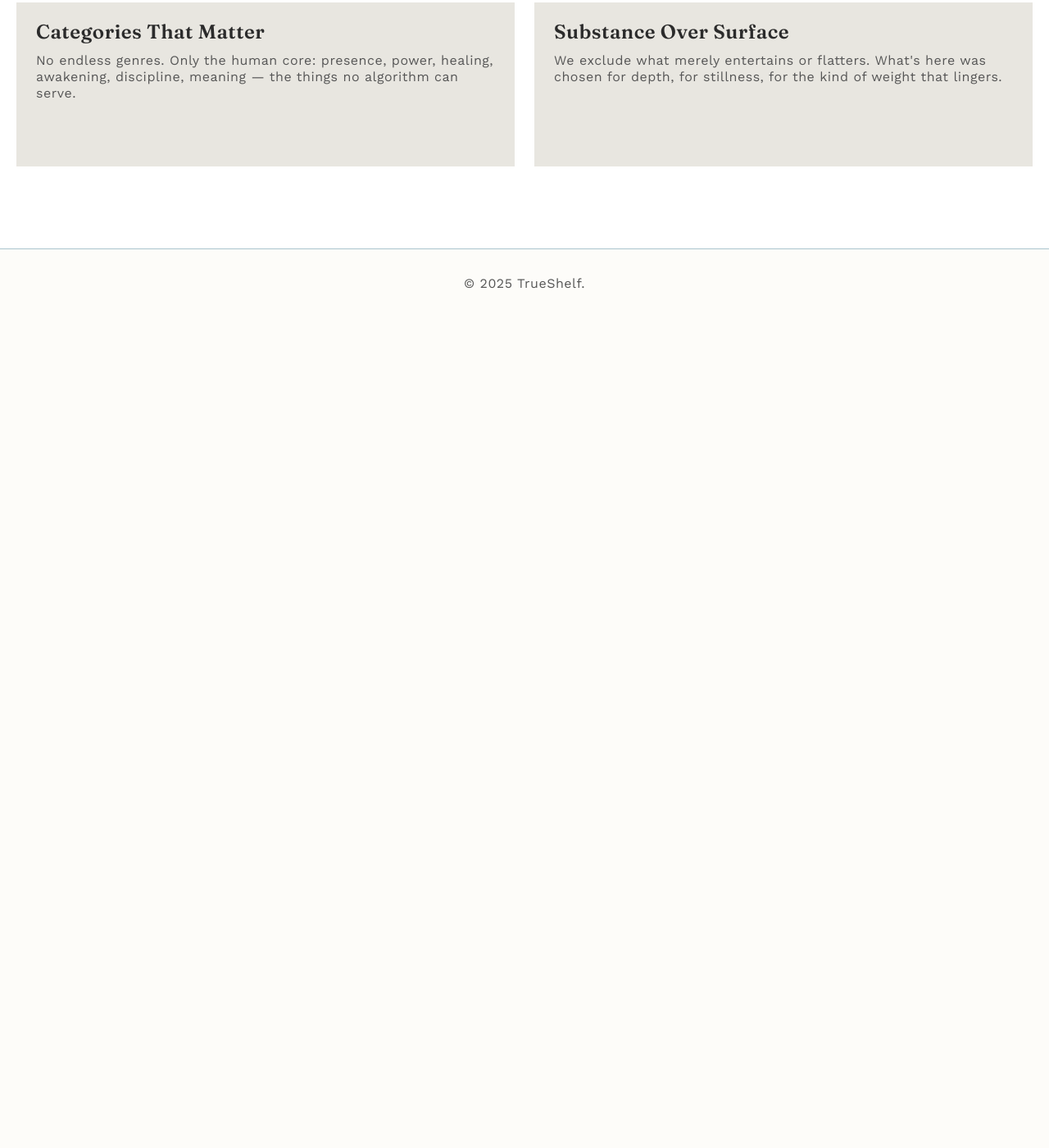
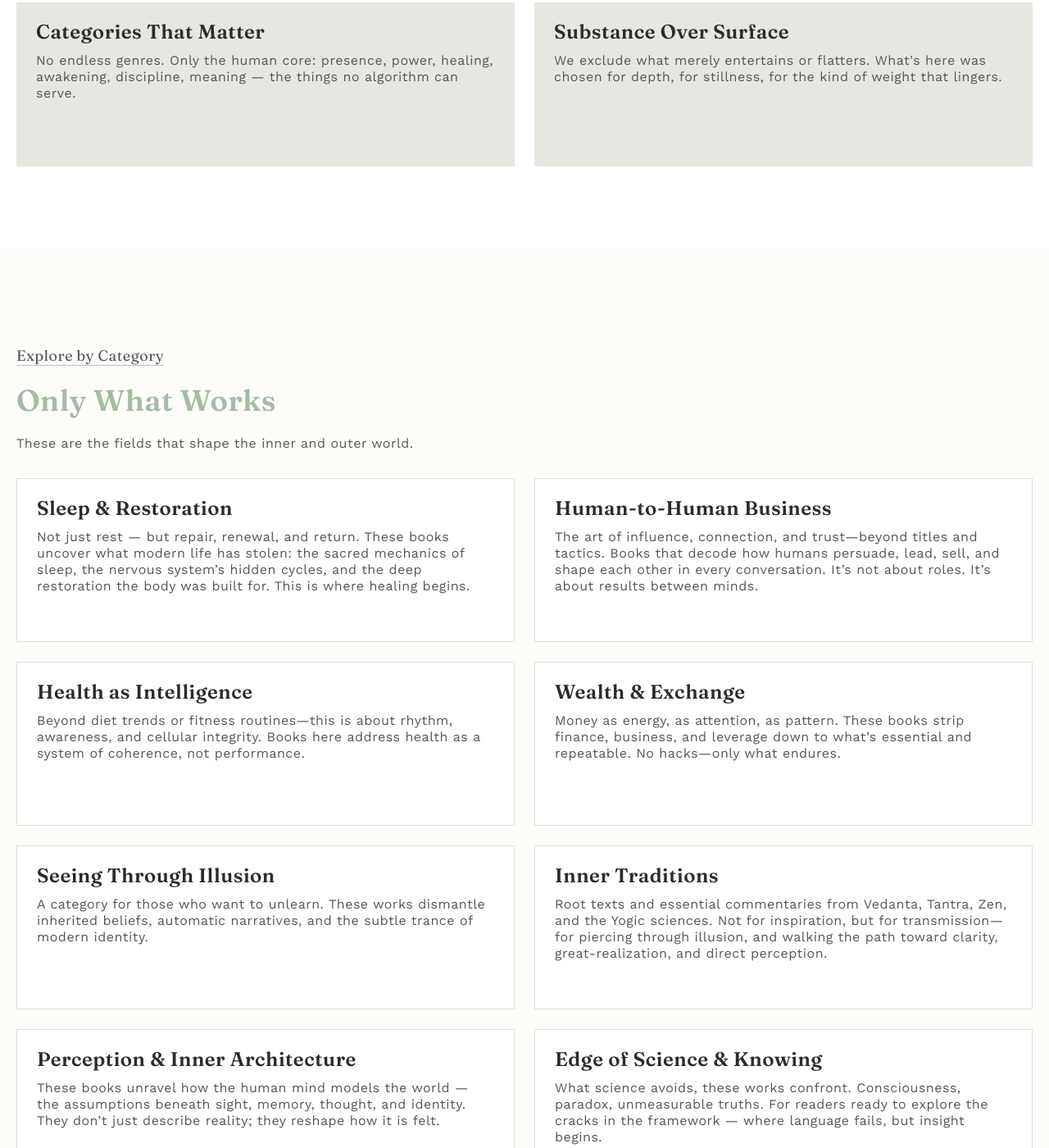
Before and after one commit to cascade-coding/trueshelf, a website built with Vite: page index.html in a window 1280 px wide. Shown: the part 1058-2458 px from the top of the page at 82% size. Before the commit the page ends 1446 px from the top, so only its background shows below. Built offline with nearby package versions, Linux system fonts and the light colour scheme.

Commit message:
chore: finish category section

```diff
--- a/index.html
+++ b/index.html
@@ -215,6 +215,7 @@
 
     <!-- Start: About Section -->
     <section
+      id="about"
       class="py-[60px] sm:py-[80px] md:py-[100px] xl:pt-[120px] bg-pure px-3 sm:px-4"
     >
       <div class="max-w-[1240px] 2xl:max-w-[1440px] mx-auto">
@@ -250,13 +251,19 @@
                 { id: '004', title: 'Substance Over Surface', desc: 'We exclude what merely entertains or flatters. What\'s here was chosen for depth, for stillness, for the kind of weight that lingers.'}
               ]
             }"
-            class="grid grid-cols-1 md:grid-cols-2 gap-4 md:gap-6 mt-6 sm:mt-8"
+            class="grid grid-cols-1 md:grid-cols-2 gap-4 md:gap-6 2xl:gap-8 mt-6 sm:mt-8"
           >
             <template x-for="process in curation_process" :key="process.id">
               <div class="bg-soft min-h-[200px] px-2 py-4 sm:py-5 sm:px-6">
                 <div>
-                  <h4 x-text="process.title" class="font-semibold leading-[130%] tracking-[0.5px] text-lg sm:text-xl lg:text-[24px] 2xl:text-[28px]"></h4>
-                  <h4 x-text="process.desc" class="font-work-sans font-normal leading-[125%] tracking-[0.5px] text-text-2 mt-2.5"></h4>
+                  <h4
+                    x-text="process.title"
+                    class="font-semibold leading-[130%] tracking-[0.5px] text-lg sm:text-xl lg:text-[24px] 2xl:text-[28px]"
+                  ></h4>
+                  <h4
+                    x-text="process.desc"
+                    class="font-work-sans font-normal leading-[125%] tracking-[0.5px] text-text-2 mt-2.5"
+                  ></h4>
                 </div>
               </div>
             </template>
@@ -265,6 +272,68 @@
       </div>
     </section>
     <!-- End: About Section -->
+
+    <!-- Start: Categories Section -->
+    <section
+      id="categories"
+      class="py-[60px] sm:py-[80px] md:py-[100px] xl:pt-[120px] px-3 sm:px-4"
+    >
+      <div class="max-w-[1240px] 2xl:max-w-[1440px] mx-auto">
+        <!-- Section Heading -->
+        <div class="flex flex-col gap-5">
+          <p
+            class="font-normal leading-[125%] tracking-[0.5px] text-sm sm:text-base md:text-lg text-text-2 border-b border-highlight w-max"
+          >
+            Explore by Category
+          </p>
+          <h3
+            class="font-semibold leading-[125%] tracking-[0.5px] text-xl sm:text-[22px] md:text-[28px] lg:text-[36px] 2xl:text-[42px] text-accent-2"
+          >
+            Only What Works
+          </h3>
+          <p
+            class="font-work-sans font-normal leading-[125%] tracking-[0.5px] text-text-2 max-w-[700px]"
+          >
+            These are the fields that shape the inner and outer world.
+          </p>
+        </div>
+
+        <!-- Section Content  -->
+        <div>
+          <div
+            x-data="{
+              categories: [
+                { id: '001', title: 'Sleep & Restoration', desc: 'Not just rest — but repair, renewal, and return. These books uncover what modern life has stolen: the sacred mechanics of sleep, the nervous system\’s hidden cycles, and the deep restoration the body was built for. This is where healing begins.'},
+                { id: '002', title: 'Human-to-Human Business', desc: 'The art of influence, connection, and trust—beyond titles and tactics. Books that decode how humans persuade, lead, sell, and shape each other in every conversation. It\’s not about roles. It\’s about results between minds.'},
+                { id: '003', title: 'Health as Intelligence', desc: 'Beyond diet trends or fitness routines—this is about rhythm, awareness, and cellular integrity. Books here address health as a system of coherence, not performance.'},
+                { id: '004', title: 'Wealth & Exchange', desc: 'Money as energy, as attention, as pattern. These books strip finance, business, and leverage down to what\’s essential and repeatable. No hacks—only what endures.'},
+                { id: '005', title: 'Seeing Through Illusion', desc: 'A category for those who want to unlearn. These works dismantle inherited beliefs, automatic narratives, and the subtle trance of modern identity.'},
+                { id: '006', title: 'Inner Traditions', desc: 'Root texts and essential commentaries from Vedanta, Tantra, Zen, and the Yogic sciences. Not for inspiration, but for transmission—for piercing through illusion, and walking the path toward clarity, great-realization, and direct perception.'},
+                { id: '007', title: 'Perception & Inner Architecture', desc: 'These books unravel how the human mind models the world — the assumptions beneath sight, memory, thought, and identity. They don\’t just describe reality; they reshape how it is felt.'},
+                { id: '008', title: 'Edge of Science & Knowing', desc: 'What science avoids, these works confront. Consciousness, paradox, unmeasurable truths. For readers ready to explore the cracks in the framework — where language fails, but insight begins.'},
+              ]
+            }"
+            class="grid grid-cols-1 md:grid-cols-2 gap-4 md:gap-6 2xl:gap-8 mt-6 sm:mt-8"
+          >
+            <template x-for="category in categories" :key="category.id">
+              <div class="bg-pure hover:bg-[#D8A75D]/10 active:bg-[#D8A75D]/10 min-h-[200px] px-2 py-4 sm:py-5 sm:px-6 border border-lines hover:border-accent active:border-accent select-none cursor-pointer">
+                <div>
+                  <h4
+                    x-text="category.title"
+                    class="font-semibold leading-[130%] tracking-[0.5px] text-lg sm:text-xl lg:text-[24px] 2xl:text-[28px]"
+                  ></h4>
+                  <h4
+                    x-text="category.desc"
+                    class="font-work-sans font-normal leading-[125%] tracking-[0.5px] text-text-2 mt-2.5"
+                  ></h4>
+                </div>
+              </div>
+            </template>
+          </div>
+        </div>
+      </div>
+    </section>
+    <!-- End: Categories Section -->
 
     <!-- Start: Footer -->
     <footer class="text-center py-[30px] border-t border-highlight">
```
